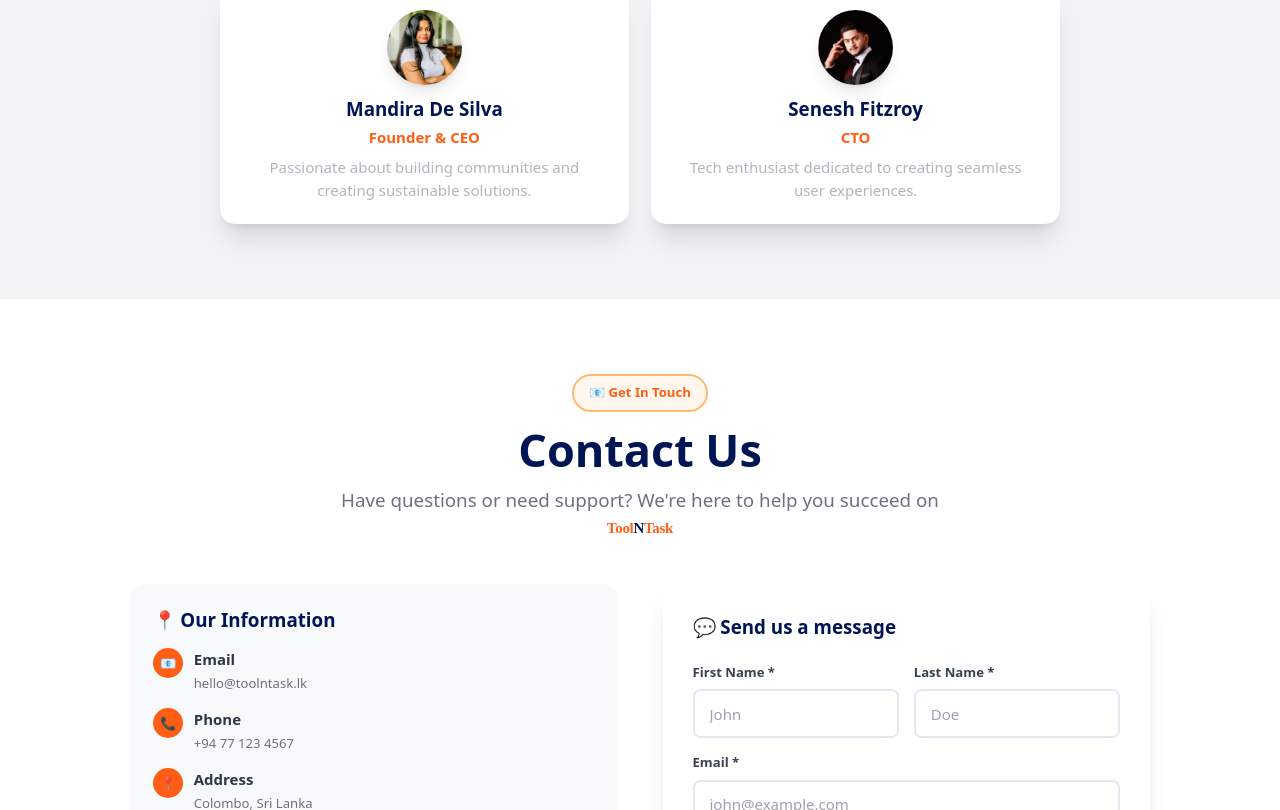
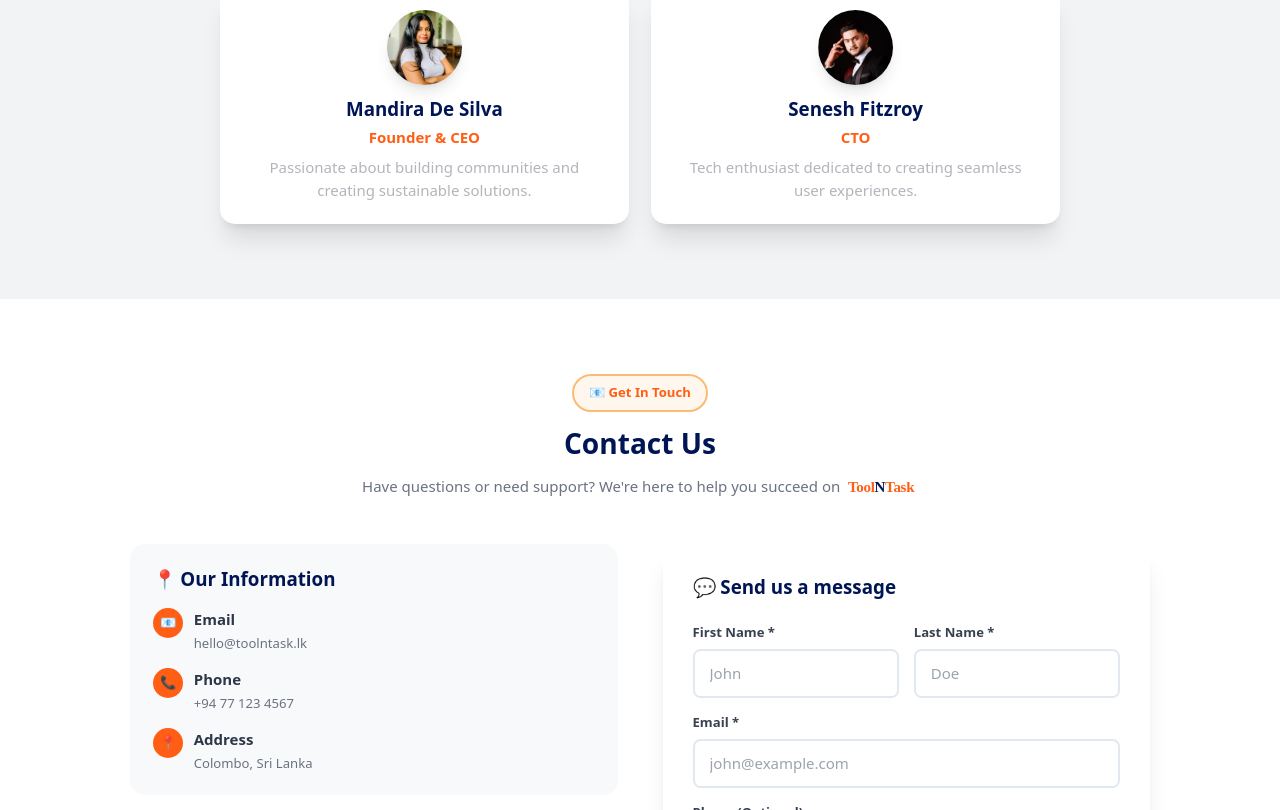
Before and after one commit to SeneshFitzroy/ToolnTask, a Next.js app: page /About in a window 1280 px wide. Shown: the part 1150-1960 px from the top of the page. Built offline with nearby package versions, Linux system fonts and the light colour scheme; no server answers; the database is empty; a web font is replaced by a local one.

Commit message:
feat: Enhanced pages/About.tsx,  - Detailed changes: diff --git a/pages/About.tsx b/pages/About.tsx ind... at 13:23:57.45 Sun 07/20/2025

```diff
--- a/pages/About.tsx
+++ b/pages/About.tsx
@@ -297,10 +297,10 @@ export default function About() {
                 📧 Get In Touch
               </span>
             </div>
-            <h2 className="text-3xl sm:text-4xl lg:text-5xl font-black mb-4" style={{ color: theme === 'dark' ? '#FFFFFF' : '#001554' }}>
+            <h2 className="text-lg sm:text-xl md:text-2xl lg:text-3xl font-bold mb-4" style={{ color: theme === 'dark' ? '#FFFFFF' : '#001554' }}>
               Contact Us
             </h2>
-            <p className="text-lg sm:text-xl max-w-2xl mx-auto" style={{ color: theme === 'dark' ? '#CCCCCC' : '#6B7280' }}>
+            <p className="text-xs sm:text-sm md:text-base max-w-2xl mx-auto" style={{ color: theme === 'dark' ? '#CCCCCC' : '#6B7280' }}>
               Have questions or need support? We&apos;re here to help you succeed on <Logo size="small" className="inline mx-1" />
             </p>
           </div>
```
